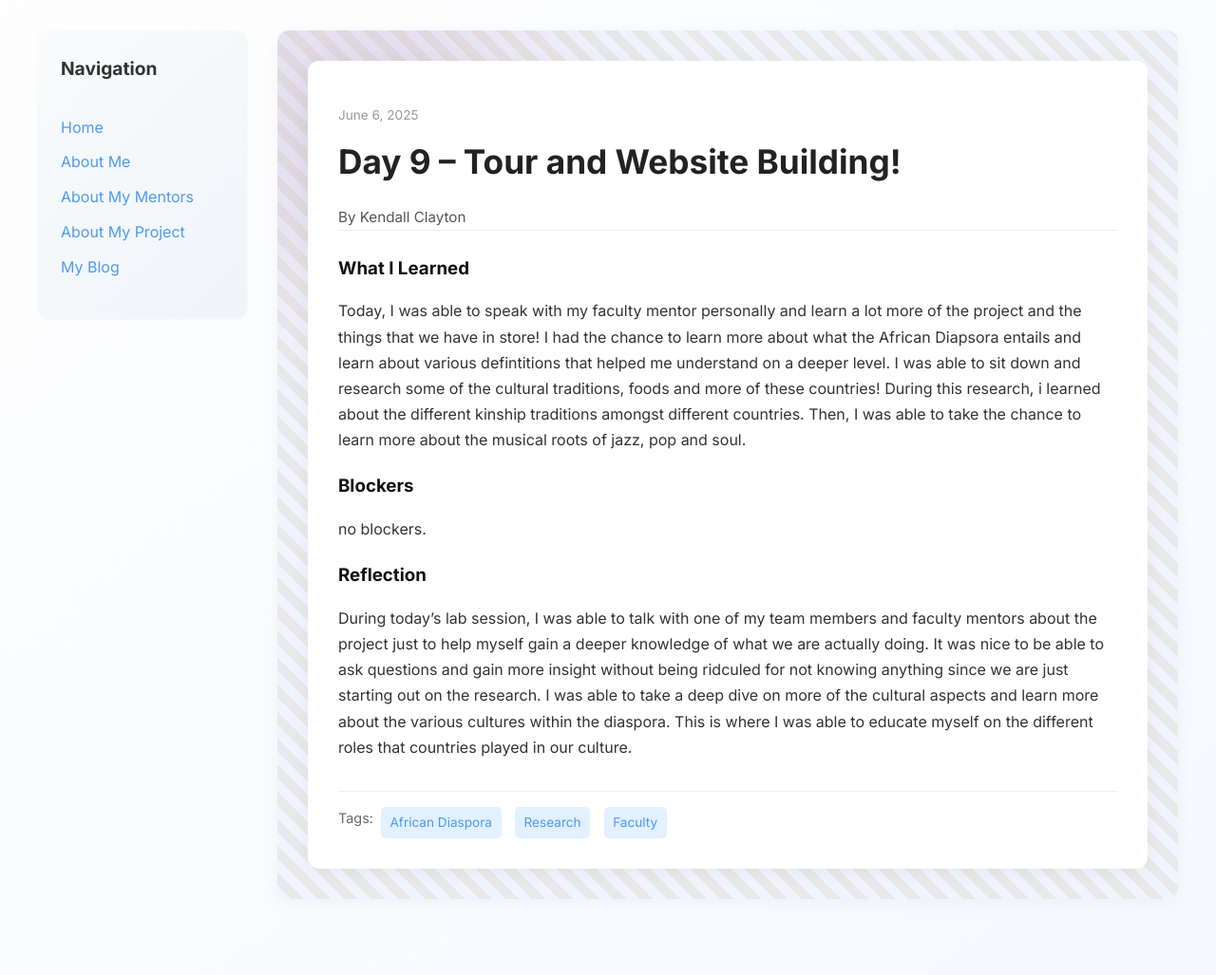
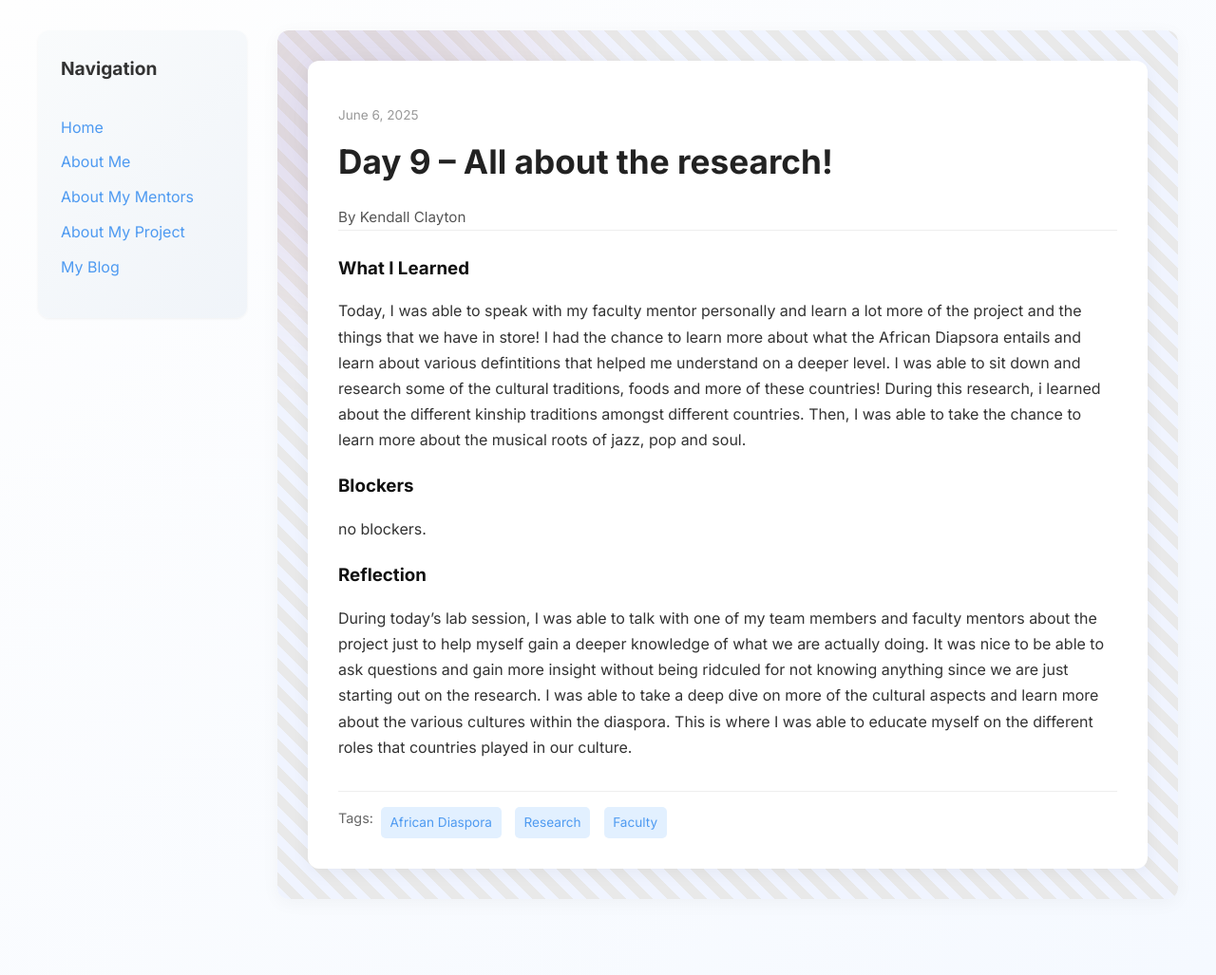
Before and after one commit to kendallzoe/kendallzoe.github.io, a Jekyll site: the page built from _posts/2025-06-06-day-9.md, in a window 1280 px wide. Shown: the whole page at 95% size. Built offline with Jekyll 4.4.1, drawn with Linux system fonts in a browser that asks for light colours.

Commit message:
Update 2025-06-06-day-9.md

```diff
--- a/_posts/2025-06-06-day-9.md
+++ b/_posts/2025-06-06-day-9.md
@@ -1,6 +1,6 @@
 ---
 layout: post
-title: "Day 9 – Tour and Website Building!"
+title: "Day 9 – All about the research!"
 date: 2025-06-06
 author: Kendall Clayton
 permalink: /day9.html
```
